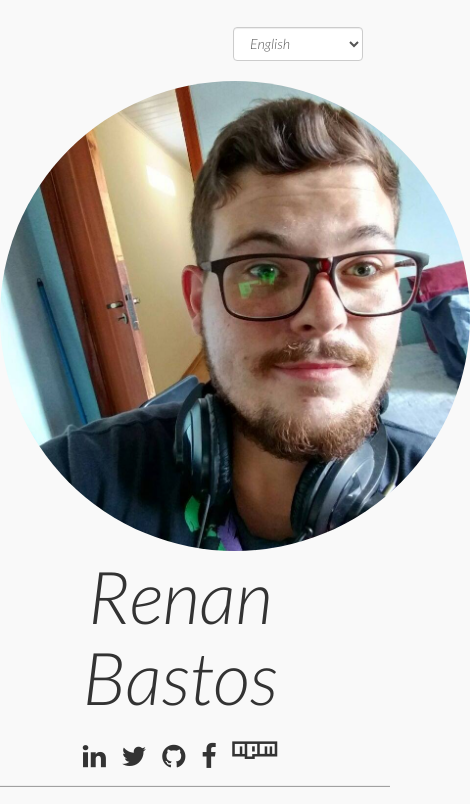
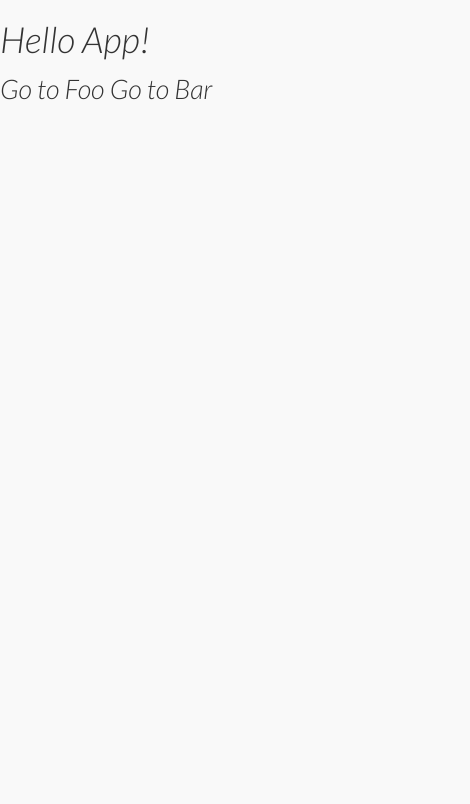
Before and after one commit to renanbastos93/renanbastos.com.br, a website: page index.html in a window 390 px wide. Shown: the top 804 px of the page, 470 px wide, since content can reach past the window. Drawn offline with nearby package versions, Linux system fonts and the light colour scheme.

Commit message:
we change to vuejs

```diff
--- a/index.html
+++ b/index.html
@@ -42,76 +42,39 @@
 	<link rel="stylesheet" href="css/modal.css">
 	<meta name="theme-color" content="#f9f9f9">
 	<link rel="manifest" href="/manifest.json">
-	 <script>
-            if('serviceWorker' in navigator){
-                navigator
-                .serviceWorker
-                .register('/sw.js')
-                .then(
-                    registry => {
-                        console.log('Registry with success', registry.scope);
-                    }
-                )
-                .catch(
-                    err => {
-                        console.log('Ops, error the registry service worker')
-                    }
-                )
-            }
-        </script>
 
 </head>
 <body>
-	<header class="row col-lg-12 col-md-12 col-sm-12 col-xs-12">
-		<nav class="navbar navbar-header navbar-right navbar-fixed-top" style="max-width: 130px; margin-right: 1em; margin-top: 1em;">
-		<select id="language" name="language" class="form-control">
-				<option value="en-US" class="form-control">English</option>
-				<option value="pt-BR" class="form-control">Português</option>
-			</select>
-		</nav>
-		<img id="myImg_1" src="img/eu.jpg" alt="" class="img-responsive img-circle avatar" style="cursor: pointer;">
-		<h1 class="title text-center" content-id='name'></h1>
-		<section class="text-center">
-			<div class="row">
-				<p class="icon">
-					<a href="https://www.linkedin.com/in/renan-bastos-21061828">
-						<i class="fa fa-linkedin" title="Linkedin: Renan Bastos"></i>
-					</a>&nbsp;
-					<a href="https://twitter.com/renanbastos93">
-						<i class="fa fa-twitter" title="Twitter: renanbastos93"></i>
-					</a>&nbsp;
+	<script src="https://unpkg.com/vue/dist/vue.js"></script>
+	<script src="https://unpkg.com/vue-router/dist/vue-router.js"></script>
 
-					<a href="https://github.com/renanbastos93">
-						<i class="fa fa-github" title="GitHub: renanbastos93"></i>
-					</a>&nbsp;
+	<div id="app">
+		<h1>Hello App!</h1>
+		<p>
+			<!-- use router-link component for navigation. -->
+			<!-- specify the link by passing the `to` prop. -->
+			<!-- `<router-link>` will be rendered as an `<a>` tag by default -->
+				<router-link to="/foo">Go to Foo</router-link>
+				<router-link to="/bar">Go to Bar</router-link>
+			</p>
+			<!-- route outlet -->
+			<!-- component matched by the route will render here -->
+			<router-view></router-view>
+		</div>
+		<script>
+			const Foo = { template: '<div>foo</div>' }
+			const Bar = { template: '<div>bar</div>' }
+			const routes = [
+			{ path: '/foo', component: Foo },
+			{ path: '/bar', component: Bar }
+			]
+			const router = new VueRouter({
+				routes // short for `routes: routes`
+			})
+			const app = new Vue({
+				router
+			}).$mount('#app')
+		</script>
 
-					<a href="https://www.facebook.com/renanbastos93">
-						<i class="fa fa-facebook" title="Facebook: renanbastos93"></i>
-					</a>&nbsp;
-					<a href="https://www.npmjs.com/~renanbastos93">
-						<i class="fa icon-npm" title="NPM: renanbastos93"></i>
-					</a>
-				</p>
-			</div>
-		</section>
-	</header>
-	<hr>
-	<div id="myModal" class="modal" style="display: none;">
-		<span class="glyphicon glyphicon-remove closeA"></span>
-		<img class="modal-content" id="img01" src="/img/eu.jpg">
-		<div id="caption"></div>
-	</div>
-
-	<section id="#aboutMe" class="container">
-
-		<p class="row col-lg-12 col-md-12 col-sm-12 col-xs-12 text-justify" content-id="bibliography" margin-top></p>
-
-	</section>
-	<footer class="footer text-center row col-lg-12 col-md-12 col-sm-12 col-xs-12" content-id='reserved' margin-top></footer>
-
-	<!-- My Scripts -->
-	<script src="js/content.js"></script>
-	<script src="js/modal.js"></script>
-	<!-- <script src="js/temp.js"></script> -->
-</body>
-</html>
+	</body>
+	</html>
```
